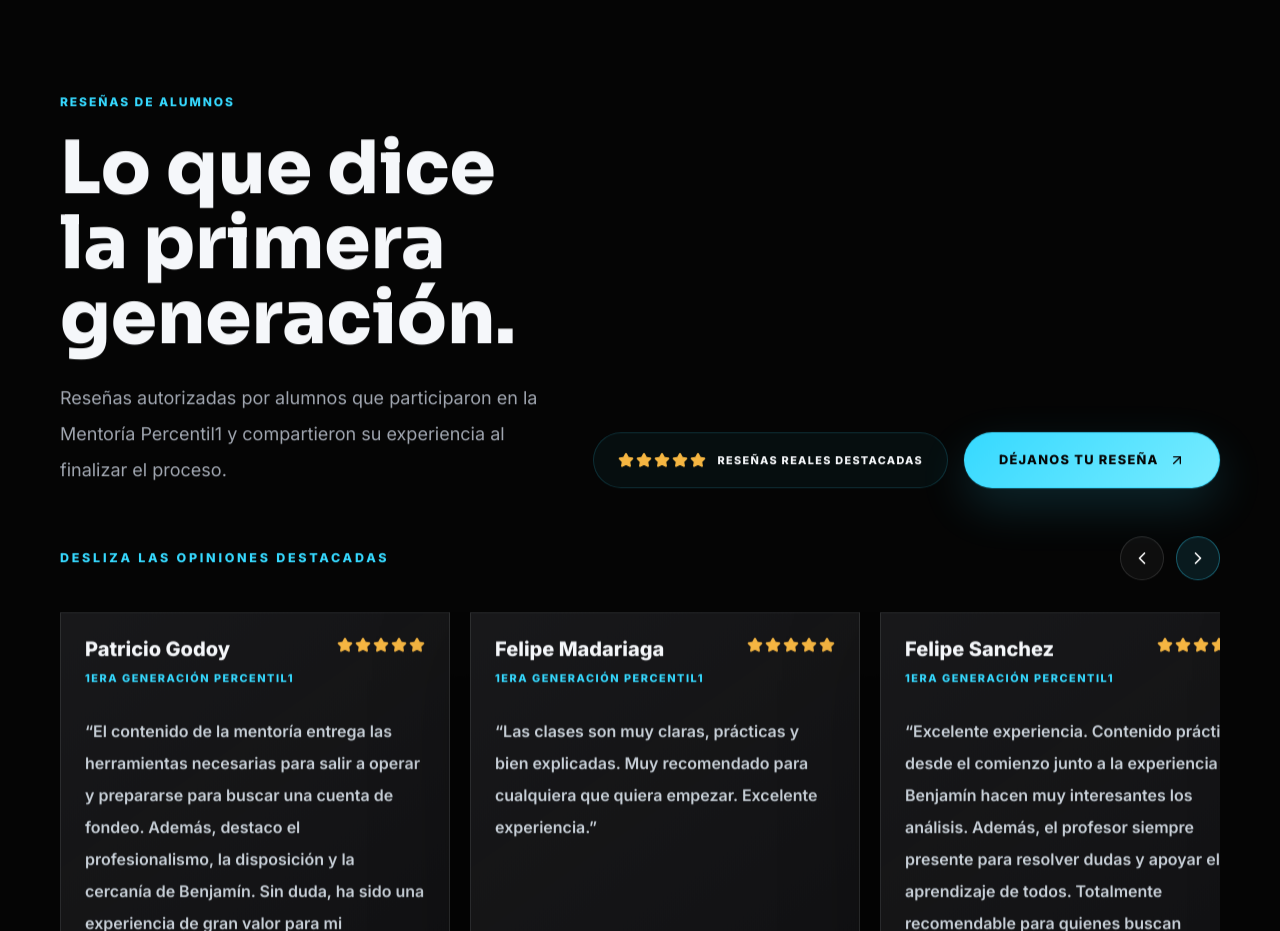
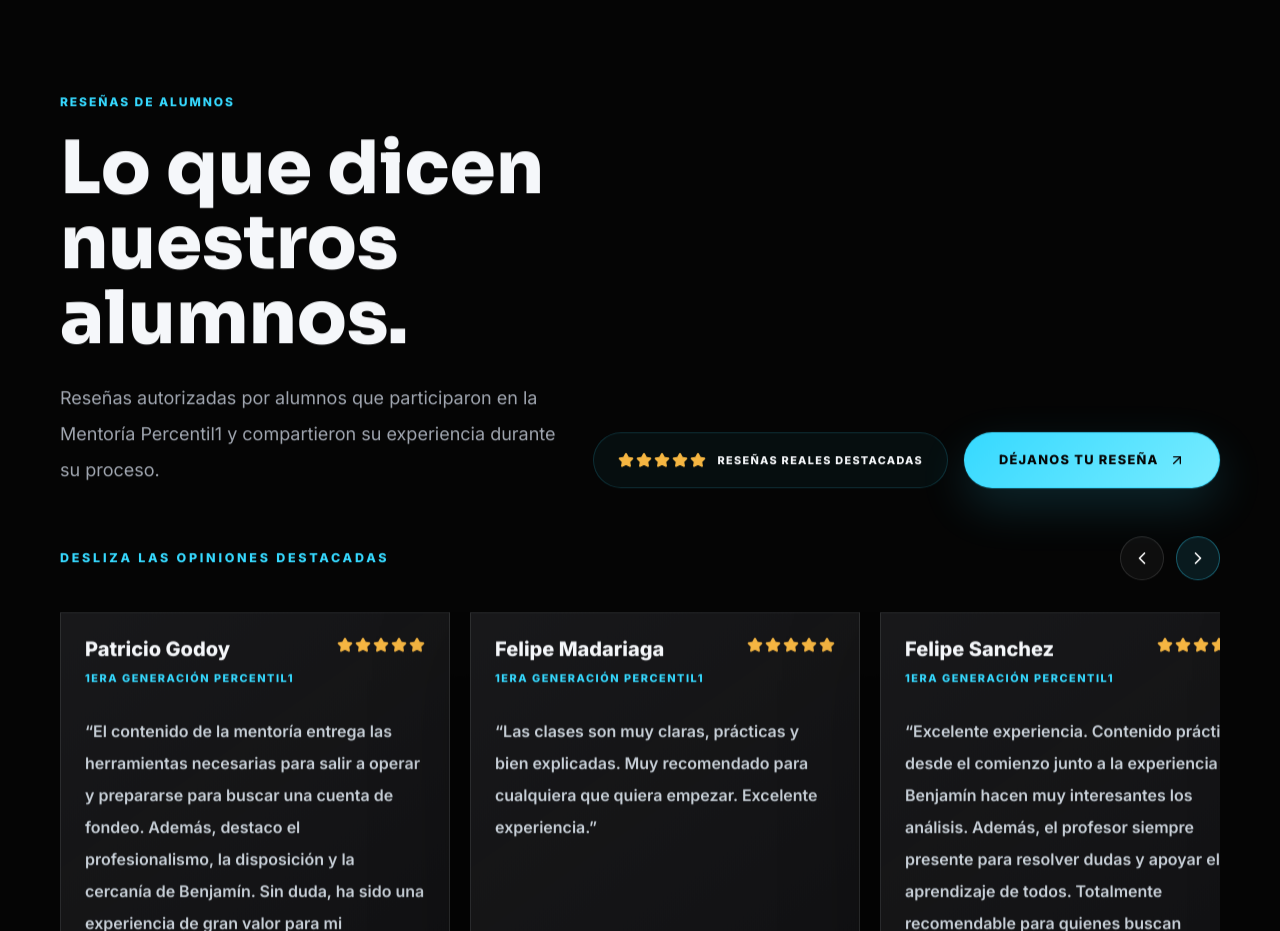
Before and after one commit to Benjafyl/bpg-trading, a Next.js app: page / in a window 1280 px wide. Shown: the part 8020-8951 px from the top of the page. Built offline with nearby package versions, Linux system fonts and the light colour scheme; no server answers.

Commit message:
Update testimonials heading copy

```diff
--- a/src/components/TestimonialsCarousel.tsx
+++ b/src/components/TestimonialsCarousel.tsx
@@ -56,11 +56,11 @@
         <div className="max-w-3xl">
           <p className="eyebrow mb-5">Reseñas de alumnos</p>
           <h2 className="font-display text-[clamp(2.35rem,6vw,4.6rem)] leading-[1.08] text-[#F5F7FA] md:leading-[1.02]">
-            Lo que dice la primera generación.
+            Lo que dicen nuestros alumnos.
           </h2>
           <p className="mt-6 max-w-2xl text-base leading-8 text-[#A0A6B0] md:text-lg md:leading-9">
             Reseñas autorizadas por alumnos que participaron en la Mentoría
-            Percentil1 y compartieron su experiencia al finalizar el proceso.
+            Percentil1 y compartieron su experiencia durante su proceso.
           </p>
         </div>
 
```
